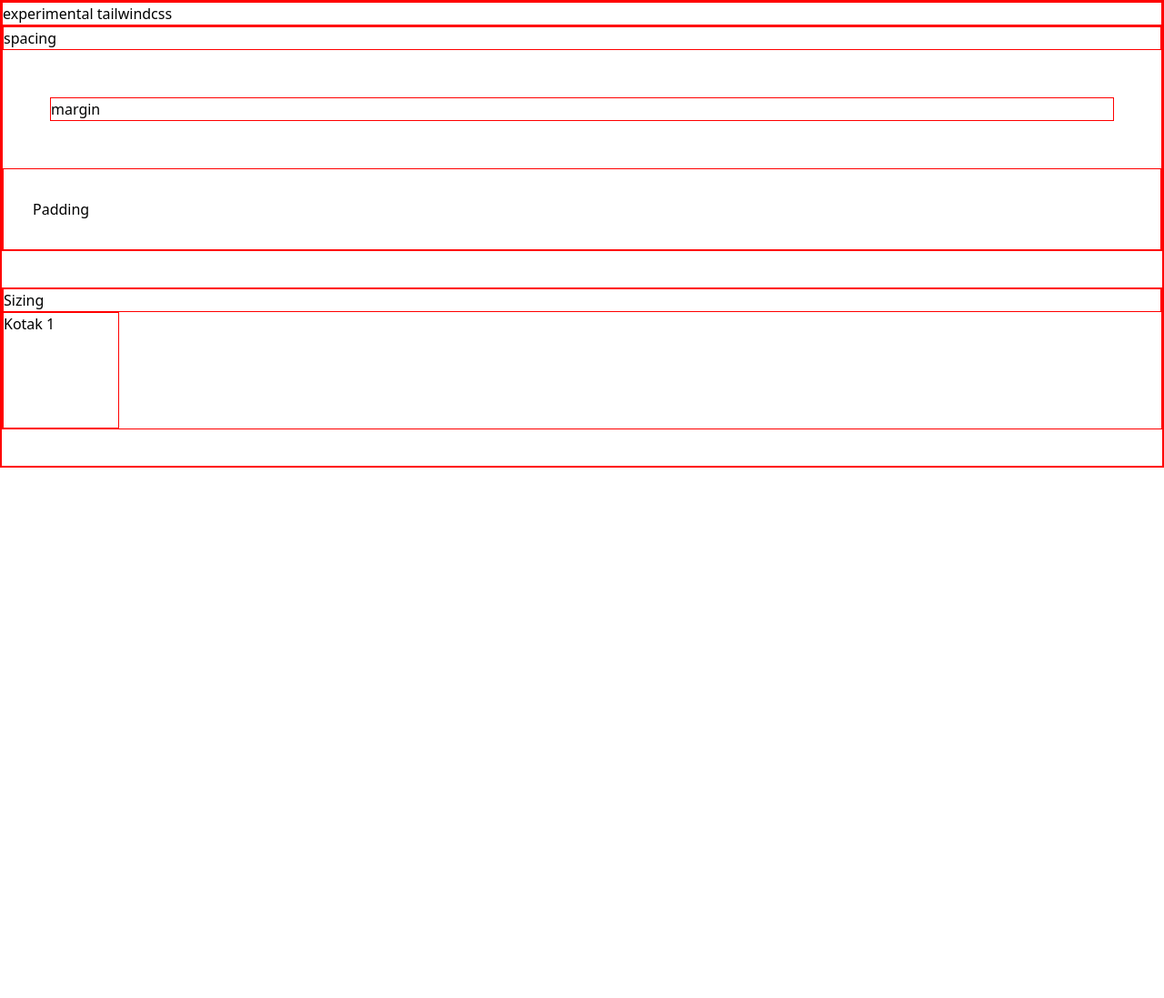
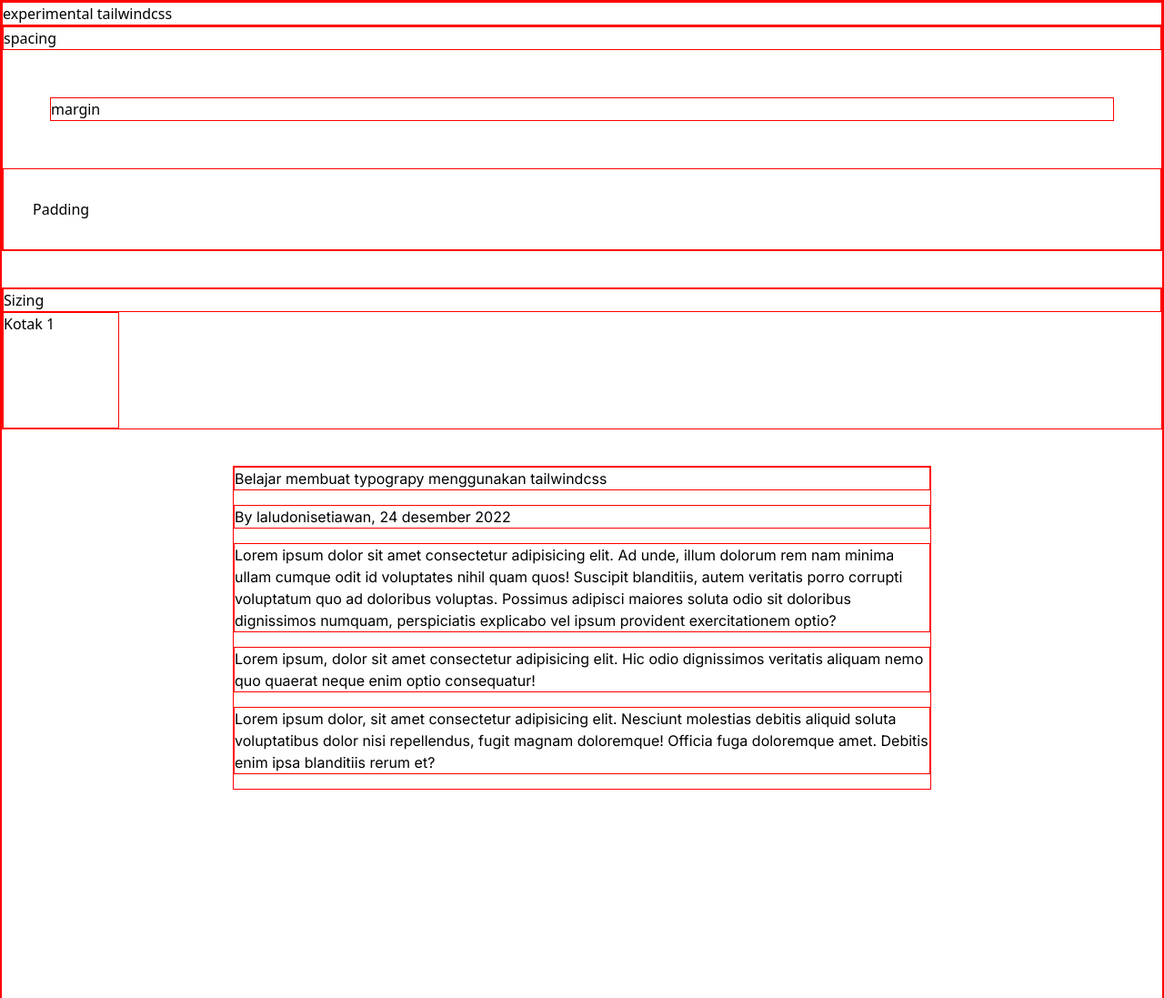
Before and after one commit to Downy-Labs/riset-tailwindcss, a website: page src/index.html in a window 1280 px wide. Shown: the top 1097 px of the page at 91% size. Before the commit the page ends 800 px from the top, so only its background shows below. Drawn offline with nearby package versions, Linux system fonts and the light colour scheme; files that its build step writes are made by us from their sources.

Commit message:
typography-font-family

```diff
--- a/src/index.html
+++ b/src/index.html
@@ -14,10 +14,22 @@
         <div class="m-13">margin</div>
         <div class="p-8">Padding</div>
     </section>
-
+<!-- sizing -->
     <section class="mb-10">
 <h2>Sizing</h2>
 <div class="w-32 h-32">Kotak 1</div>
     </section>
+    <!-- akhir sizing -->
+
+    <!-- typograpy -->
+    <section class="mb-96 font-inter max-w-3xl mx-auto">
+        <h2 class="mb-4">Belajar membuat typograpy menggunakan tailwindcss</h2>
+        <div class="mb-4"> By laludonisetiawan, 24 desember 2022</div>
+        <p class="mb-4">Lorem ipsum dolor sit amet consectetur adipisicing elit. Ad unde, illum dolorum rem nam minima ullam cumque odit id voluptates nihil quam quos! Suscipit blanditiis, autem veritatis porro corrupti voluptatum quo ad doloribus voluptas. Possimus adipisci maiores soluta odio sit doloribus dignissimos numquam, perspiciatis explicabo vel ipsum provident exercitationem optio?</p>
+        <p class="mb-4">Lorem ipsum, dolor sit amet consectetur adipisicing elit. Hic odio dignissimos veritatis aliquam nemo quo quaerat neque enim optio consequatur!</p>
+        <p class="mb-4">Lorem ipsum dolor, sit amet consectetur adipisicing elit. Nesciunt molestias debitis aliquid soluta voluptatibus dolor nisi repellendus, fugit magnam doloremque! Officia fuga doloremque amet. Debitis enim ipsa blanditiis rerum et?</p>
+    </section>
+    <!-- akhir typograpy -->
+
 </body>
 </html>
--- a/src/input.css
+++ b/src/input.css
@@ -1,3 +1,4 @@
+@import url('https://fonts.googleapis.com/css2?family=Inter:wght@200;400;600;700;900&display=swap');
 @tailwind base;
 @tailwind components;
 @tailwind utilities;
--- a/tailwind.config.js
+++ b/tailwind.config.js
@@ -9,6 +9,9 @@ module.exports = {
         128: "32rem",
         144: "36rem",
       },
+      fontFamily :{
+        inter: ['Inter']
+      }
     },
   },
   plugins: [],
```
